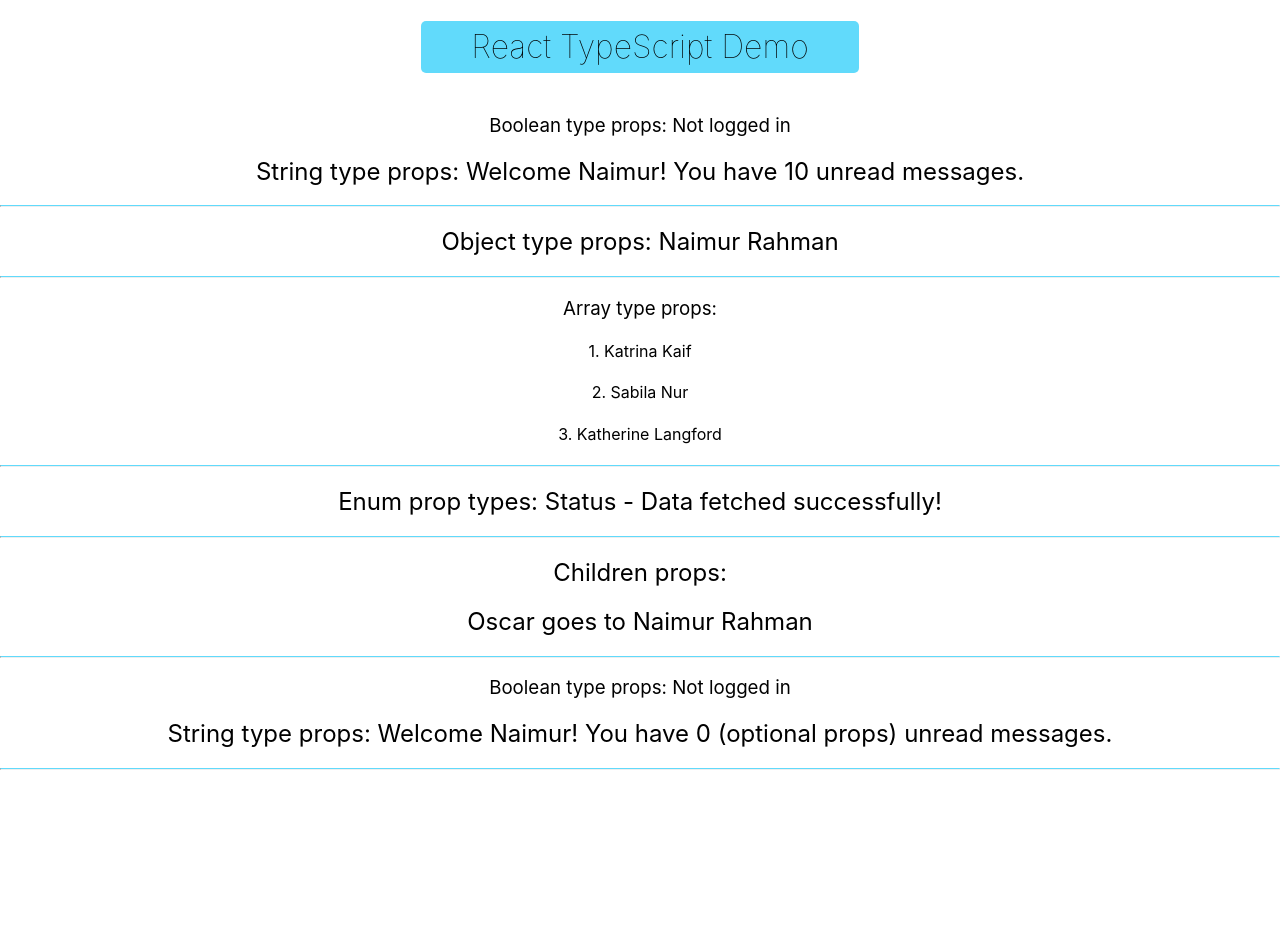
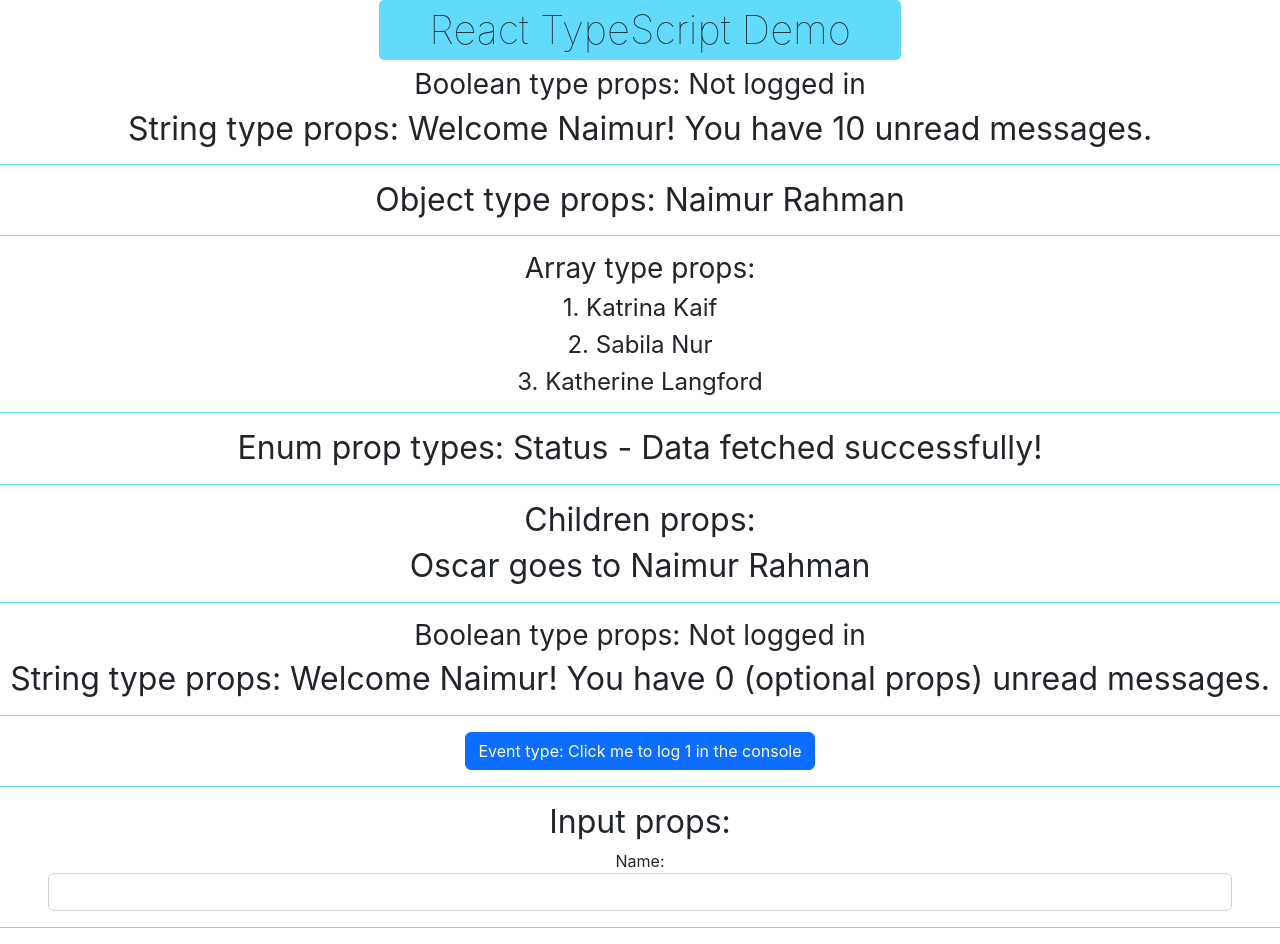
Before and after one commit to mohammad-naimur-rahman/react-typescript-demo, a React (Create React App) app: page / in a window 1280 px wide. Before the commit the page ends 800 px from the top, so only its background shows below. Built offline with nearby package versions, Linux system fonts and the light colour scheme.

Commit message:
added event props

```diff
--- a/package.json
+++ b/package.json
@@ -10,6 +10,7 @@
     "@types/node": "^16.18.3",
     "@types/react": "^18.0.25",
     "@types/react-dom": "^18.0.9",
+    "bootstrap": "^5.2.2",
     "react": "^18.2.0",
     "react-dom": "^18.2.0",
     "react-scripts": "5.0.1",
--- a/src/App.css
+++ b/src/App.css
@@ -8,5 +8,5 @@
   padding: 10px 50px;
   border-radius: 5px;
   background-color: var(--blue);
-  font-weight: lighter;
+  font-weight: lighter !important;
 }
--- a/src/App.tsx
+++ b/src/App.tsx
@@ -1,6 +1,9 @@
+import { useState } from 'react'
 import './App.css'
+import Button from './components/Button'
 import Greet from './components/Greet'
 import Heading from './components/Heading'
+import Input from './components/Input'
 import Oscar from './components/Oscar'
 import Person from './components/Person'
 import PersonList from './components/PersonList'
@@ -27,6 +30,8 @@ function App() {
     },
   ]
 
+  const [name, setName] = useState('')
+
   return (
     <div className='App'>
       <h1 className='heading'>React TypeScript Demo</h1>
@@ -38,6 +43,10 @@ function App() {
         <Heading>Naimur Rahman</Heading>
       </Oscar>
       <Greet name='Naimur' isLoggedIn={false} />
+      <Button handleClick={(e, id) => console.log('I clicked it, yay!', e, id)}>
+        Event type: Click me to log 1 in the console
+      </Button>
+      <Input id='input' value={name} label='Name' onChange={e => setName(e.target.value)} />
     </div>
   )
 }
--- /dev/null
+++ b/src/components/Button.tsx
@@ -0,0 +1,19 @@
+import { MouseEvent } from 'react'
+
+type ButtonProps = {
+  handleClick: (e: MouseEvent<HTMLButtonElement>, id: number) => void
+  children: string
+}
+
+const Button = ({ handleClick, children }: ButtonProps) => {
+  return (
+    <div>
+      <button className='btn btn-primary' onClick={e => handleClick(e, 1)}>
+        {children}
+      </button>
+      <hr />
+    </div>
+  )
+}
+
+export default Button
--- /dev/null
+++ b/src/components/Input.tsx
@@ -0,0 +1,37 @@
+import { ChangeEvent } from 'react'
+
+type InputProps = {
+  value: string
+  id: string
+  onChange: (e: ChangeEvent<HTMLInputElement>) => void
+  label: string
+  placeholder?: string
+}
+
+const defaultProps = {
+  label: 'Label',
+}
+
+const Input = ({ onChange, value, id, label, placeholder }: InputProps & typeof defaultProps) => {
+  return (
+    <div>
+      <h2>Input props:</h2>
+      <div className='form-group px-5'>
+        <label htmlFor={id}>{label}: </label>
+        <input
+          id={id}
+          type='text'
+          value={value}
+          onChange={onChange}
+          className='form-control'
+          placeholder={placeholder}
+        />
+      </div>
+      <h4>{value}</h4>
+      <hr />
+    </div>
+  )
+}
+export default Input
+
+Input.defaultProps = defaultProps
--- a/src/index.css
+++ b/src/index.css
@@ -3,7 +3,7 @@
 }
 
 * {
-  font-weight: 400;
+  font-weight: 400 !important;
 }
 
 body {
@@ -20,4 +20,5 @@ code {
 
 hr {
   border-top: 1px solid var(--blue);
+  opacity: 1;
 }
```
Also changed, not shown: src/index.tsx (+9 -10 lines), 1 other file (tests, documents, lock files or other folders).
